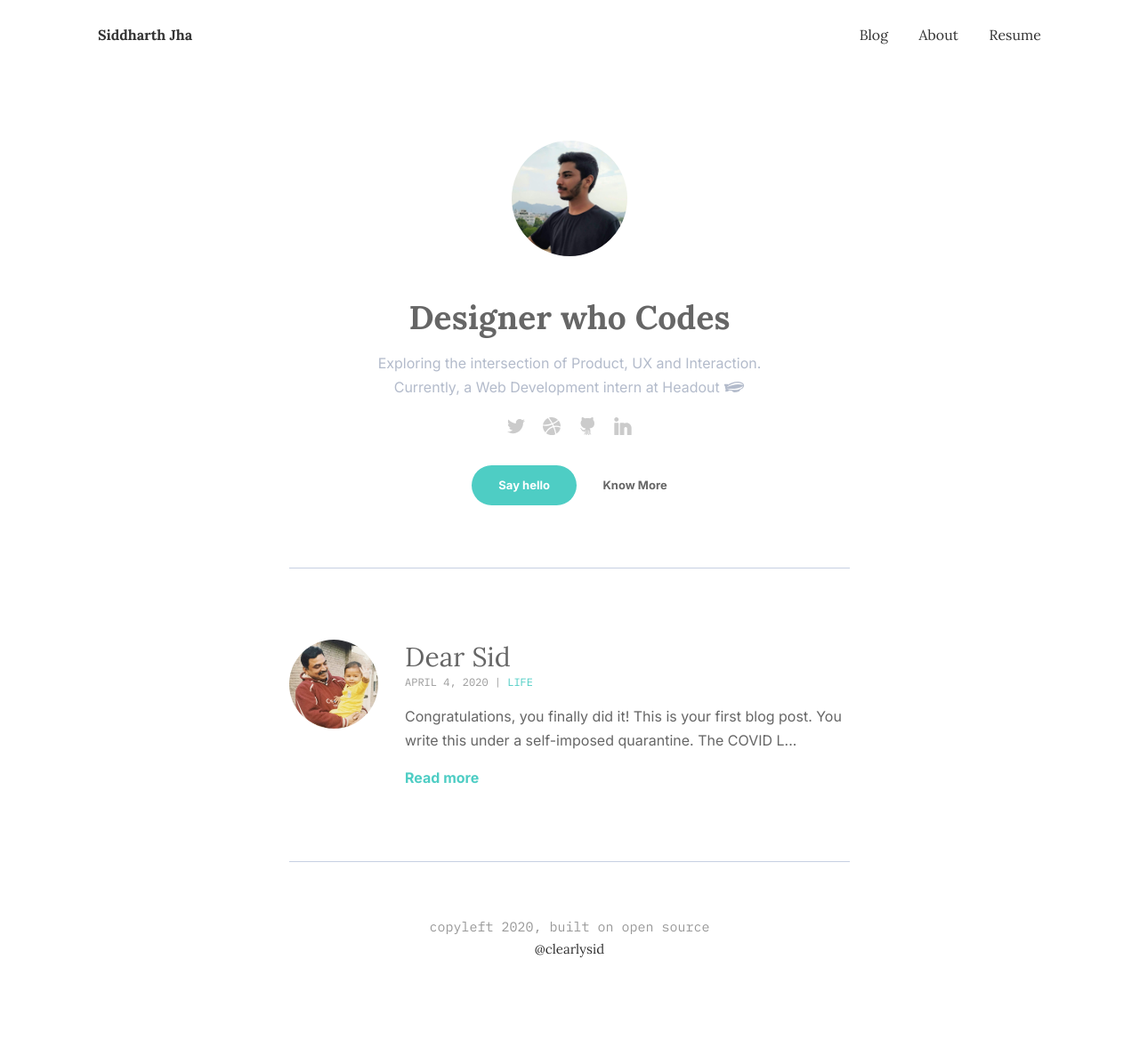
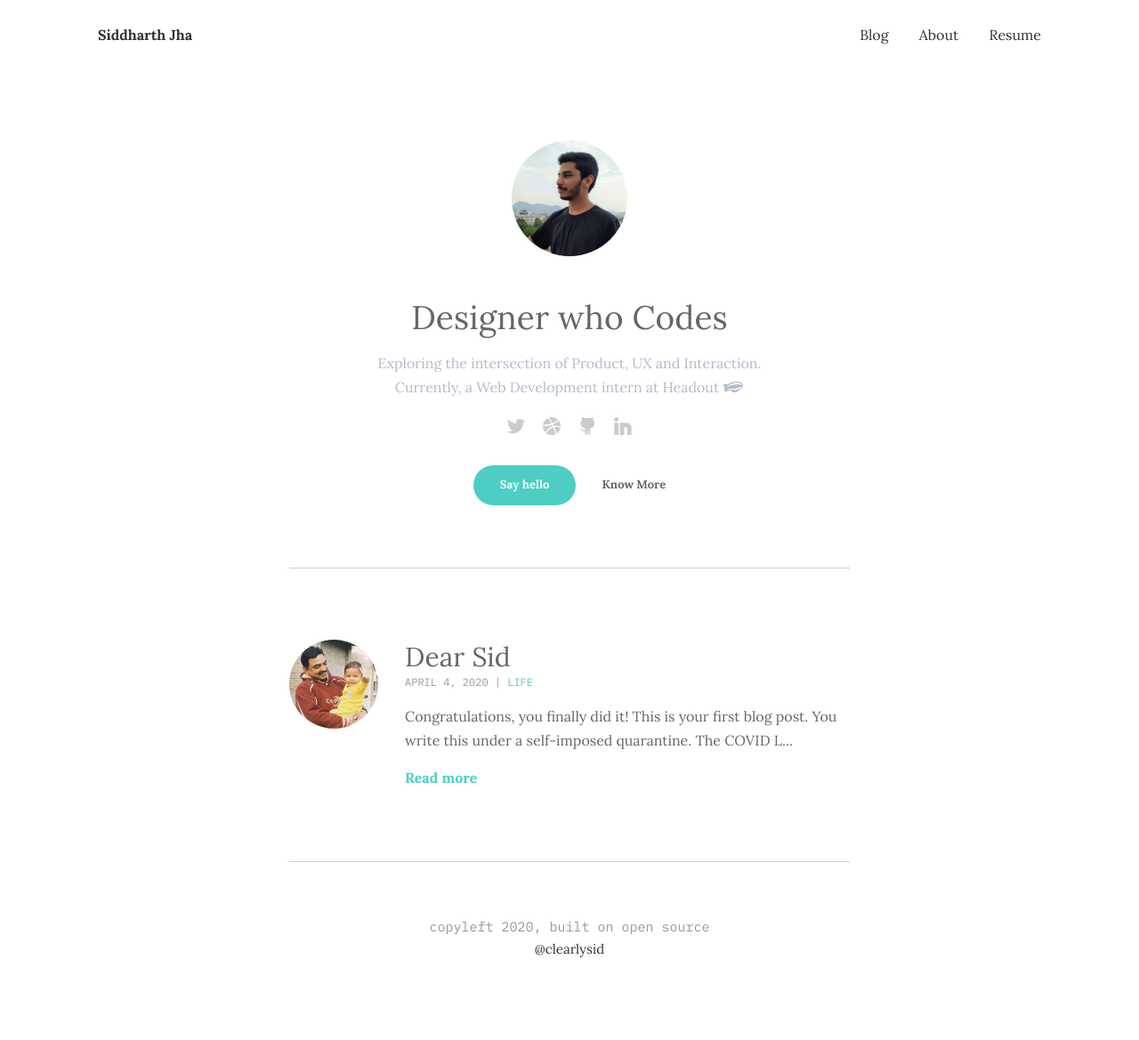
Before and after one commit to clearlysid/clearlysid.github.io, a Jekyll site: the page built from index.html, in a window 1280 px wide. Shown: the whole page at 89% size. Built offline with Jekyll 4.4.1, drawn with Linux system fonts in a browser that asks for light colours.

Commit message:
reverted typo changes

```diff
--- a/404.html
+++ b/404.html
@@ -8,6 +8,6 @@
   <div style="text-align: center">
     <h2>404</h2>
     <p>The page you are looking for doesn't exist or has been moved.</p>
-    <p><a href="{{site.url}}">Back to the homepage.</a></p>
+    <p><a href="{{ site.baseURL }}">Back to the homepage.</a></p>
   </div>
 </div>
--- a/_includes/head.html
+++ b/_includes/head.html
@@ -14,7 +14,7 @@
   <!-- Fonts -->
   <link href="https://fonts.googleapis.com/css?family=Lora:400,400i,700&display=swap" rel="stylesheet">
   <link href="https://fonts.googleapis.com/css?family=IBM+Plex+Mono&display=swap" rel="stylesheet">
-  <link href="https://fonts.googleapis.com/css2?family=Inter:wght@300;400;700&display=swap" rel="stylesheet">
+  <!-- <link href="https://fonts.googleapis.com/css2?family=Inter:wght@300;400;700&display=swap" rel="stylesheet"> -->
 
   <!-- Main Stylesheet -->
   <link href="{{ site.baseurl }}/assets/css/main.css" rel="stylesheet">
--- a/_sass/2-base/_base.scss
+++ b/_sass/2-base/_base.scss
@@ -3,7 +3,7 @@
 }
 
 body {
-  font-family: 'Inter', sans-serif;
+  font-family: 'Lora', serif;
   font-size: 16px;
   color: $dark;
   background-color: #fff;
@@ -37,9 +37,9 @@
 h5,
 h6 {
   margin: 45px 0 30px;
-  font-family: 'Lora', 'Times New Roman', serif;
+  font-family: 'Lora', serif;
   line-height: initial;
-  font-weight: 800;
+  font-weight: 400;
   letter-spacing: 0.1px;
 }
 
```
